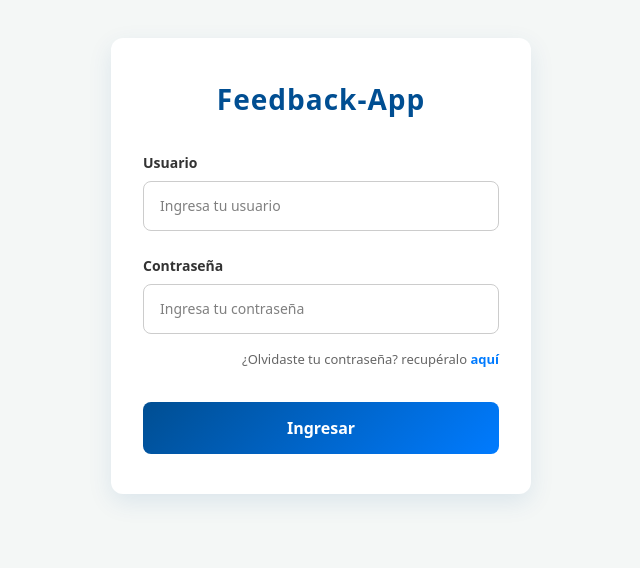
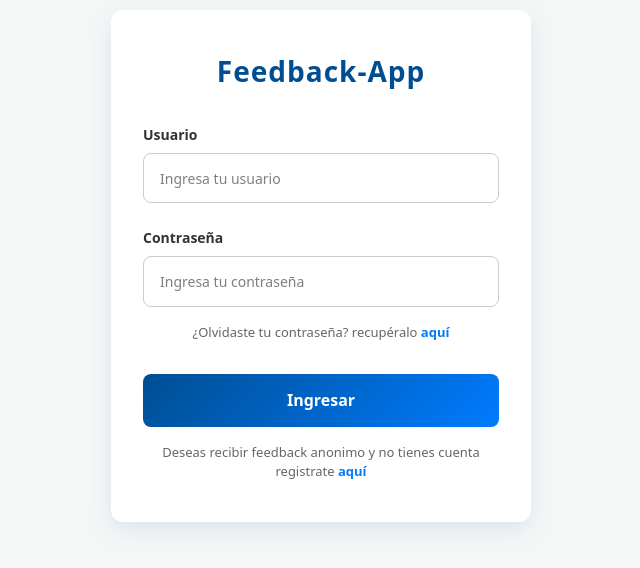
Before and after one commit to IzpoDev/feedback-web, an Angular app: page /login in a window 1280 px wide. Shown: the part 134-702 px from the top of the page, without its empty margins (319-959 px from the left). Built offline with nearby package versions, Linux system fonts and the light colour scheme.

Commit message:
feature:Desarrollo del service para la conexion con en el api en el use case User

```diff
--- a/src/app/app.routes.ts
+++ b/src/app/app.routes.ts
@@ -7,11 +7,16 @@ export const routes: Routes = [
   },
   {
     path: '',
-    loadComponent: () => import('./feedback/pages/feedback/feedback.component').then(c => c.FeedbackComponent)
+    loadComponent: () => import('./feedback/pages/feedback/feedback').then(c => c.FeedbackComponent)
   },
   {
     path: 'forgot-password',
     loadComponent: () => import('./auth/pages/forgot-password/forgot-password').then(c => c.ForgotPassword)
+  },
+  {
+    path: 'register-owner',
+    loadComponent: () => import('./user/pages/register-owner/register-owner').then(c => c.RegisterOwnerComponent)
+
   },
   {
     // Comodín para rutas no encontradas siempre al final para evitar incoherencias con rutas válidas
--- a/src/app/auth/pages/login/login.css
+++ b/src/app/auth/pages/login/login.css
@@ -73,7 +73,7 @@
 .forgot-password {
   font-size: 13px;
   color: #666666;
-  text-align: right;
+  text-align: center;
   margin-top: -0.5rem;
 }
 
@@ -85,6 +85,25 @@
 }
 
 .forgot-password .link:hover {
+  text-decoration: underline;
+  color: #004e92;
+}
+/*Registrar owner*/
+.register-owner {
+  font-size: 13px;
+  color: #666666;
+  text-align: center;
+  margin-top: -0.5rem;
+}
+
+.register-owner .link {
+  color: #007bff;
+  text-decoration: none;
+  font-weight: 700;
+  transition: color 0.3s ease;
+}
+
+.register-owner .link:hover {
   text-decoration: underline;
   color: #004e92;
 }
--- a/src/app/auth/pages/login/login.html
+++ b/src/app/auth/pages/login/login.html
@@ -38,6 +38,7 @@
         <a routerLink="/forgot-password" class="link">aquí</a>
       </div>
 
+
       @if (errorMessage) {
         <div class="alert-error">
           {{ errorMessage }}
@@ -51,6 +52,10 @@
           <span>Ingresar</span>
         }
       </button>
+      <div class="register-owner">
+        <span>Deseas recibir feedback anonimo y no tienes cuenta registrate  </span>
+        <a routerLink="/register-owner" class="link">aquí</a>
+      </div>
 
     </form>
   </div>
--- a/src/app/feedback/pages/feedback/feedback.component.ts
+++ b/src/app/feedback/pages/feedback/feedback.ts
@@ -4,8 +4,8 @@ import { FeedbackService, type RecommendationItem } from '../../services/feedbac
 @Component({
   selector: 'app-feedback',
   imports: [FormsModule],
-  templateUrl: './feedback.component.html',
-  styleUrl: './feedback.component.css',
+  templateUrl: './feedback.html',
+  styleUrl: './feedback.css',
   changeDetection: ChangeDetectionStrategy.OnPush
 })
 export class FeedbackComponent {
--- /dev/null
+++ b/src/app/user/interfaces/user.interface.ts
@@ -0,0 +1,11 @@
+export interface UserRequest {
+    username : string;
+    email : string;
+    password : string;
+}
+export interface UserResponse {
+    id : number;
+    username : string;
+    email : string;
+    role : string;
+}
--- /dev/null
+++ b/src/app/user/pages/register-owner/register-owner.html
@@ -0,0 +1 @@
+<p>register-owner works!</p>
--- /dev/null
+++ b/src/app/user/pages/register-owner/register-owner.ts
@@ -0,0 +1,11 @@
+import { Component } from '@angular/core';
+
+@Component({
+  selector: 'app-register-owner',
+  imports: [],
+  templateUrl: './register-owner.html',
+  styleUrl: './register-owner.css',
+})
+export class RegisterOwnerComponent {
+
+}
```
Also changed, not shown: src/app/feedback/pages/feedback/feedback.css (renamed from src/app/feedback/pages/feedback/feedback.component.css), src/app/feedback/pages/feedback/feedback.html (renamed from src/app/feedback/pages/feedback/feedback.component.html), src/app/guards/auth.guard.ts (added), src/app/user/pages/register-owner/register-owner.css (added), 1 other file (tests, documents, lock files or other folders).
